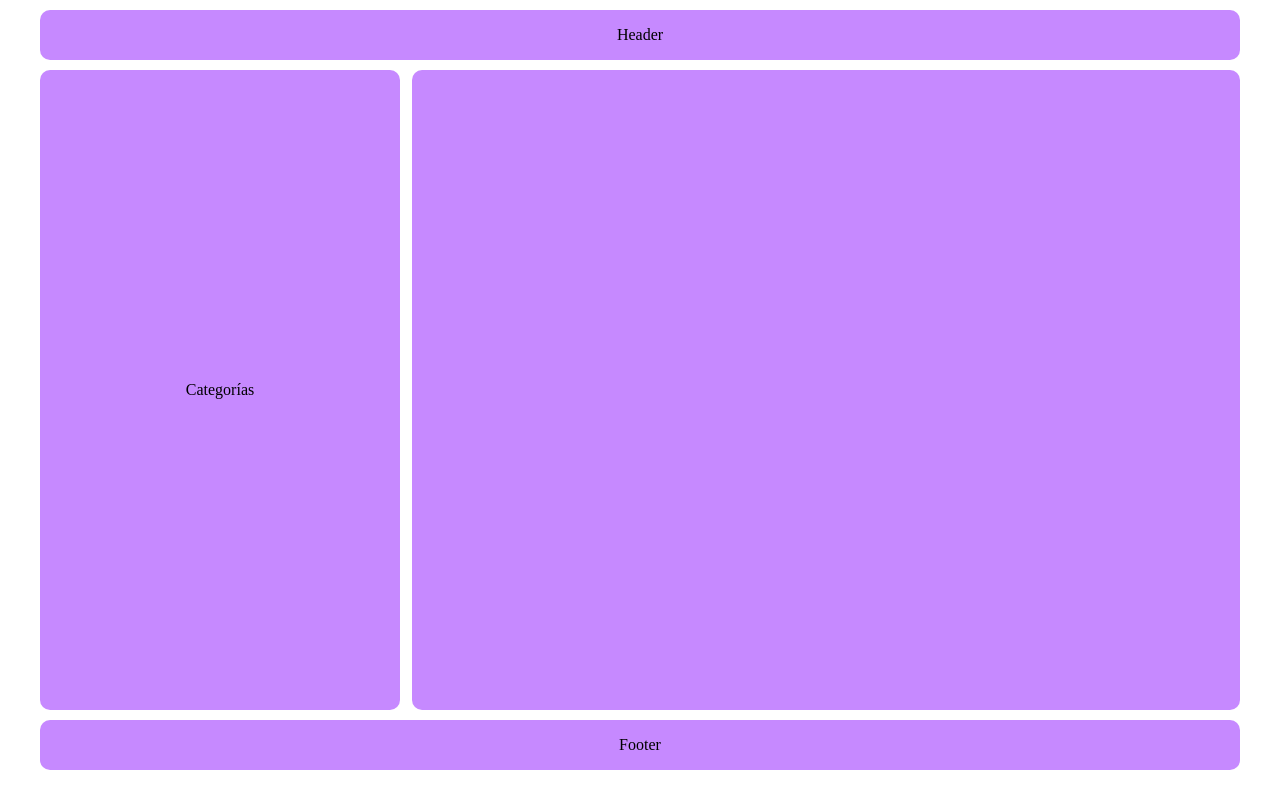
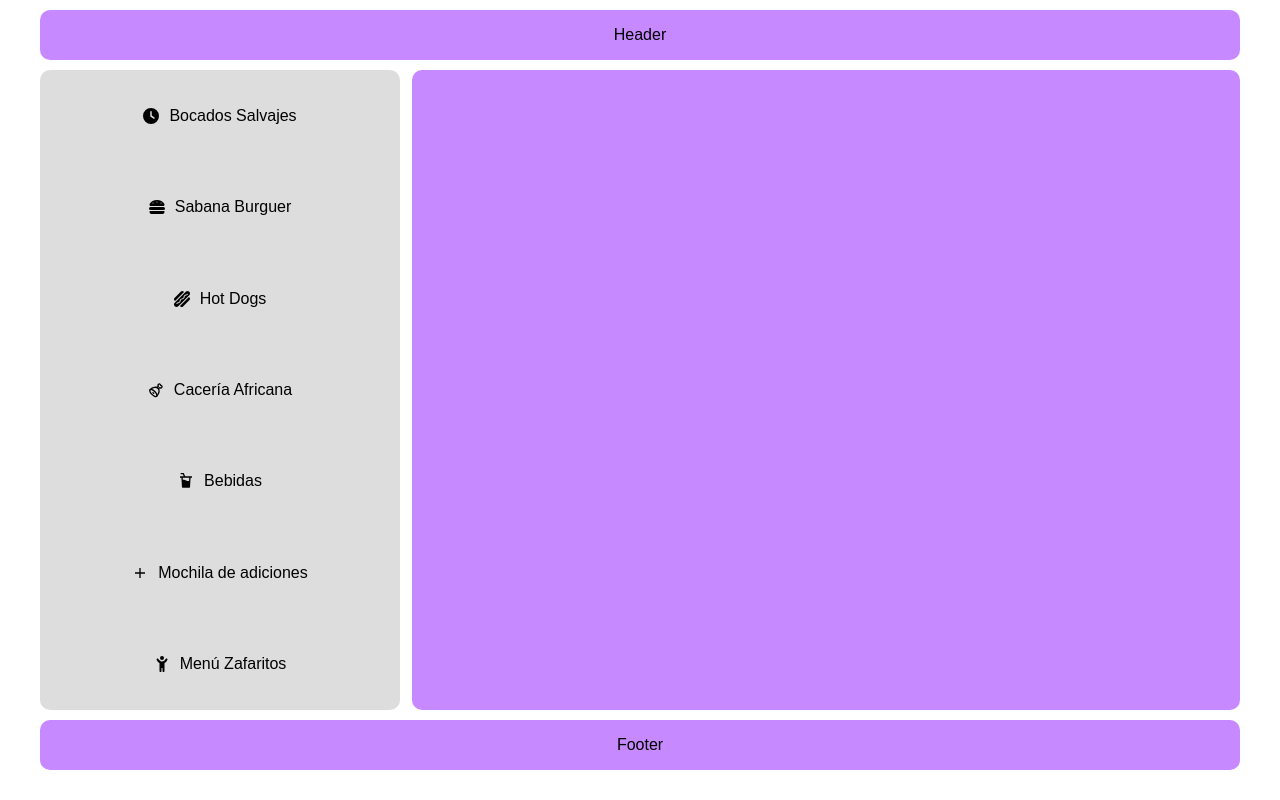
Before and after one commit to GeraldineRomer/test-react-git, a React (Vite) app: page / in a window 1280 px wide. Built offline with nearby package versions, Linux system fonts and the light colour scheme.

Commit message:
categories section ready

```diff
--- a/package.json
+++ b/package.json
@@ -10,8 +10,10 @@
     "preview": "vite preview"
   },
   "dependencies": {
+    "bootstrap": "^5.3.3",
     "react": "^18.3.1",
-    "react-dom": "^18.3.1"
+    "react-dom": "^18.3.1",
+    "react-icons": "^5.3.0"
   },
   "devDependencies": {
     "@eslint/js": "^9.9.0",
--- a/src/App.css
+++ b/src/App.css
@@ -2,6 +2,7 @@
   margin: 0;
   padding: 0;
   box-sizing: border-box;
+  font-family: Arial, sans-serif;
 }
 
 .header,
--- a/src/App.tsx
+++ b/src/App.tsx
@@ -1,8 +1,8 @@
 import { useState } from 'react'
 import './App.css'
-import Header from './components/header'
-import Main from './components/main'
-import Footer from './components/footer'
+import Header from './components/Header'
+import Main from './components/Main'
+import Footer from './components/Footer'
 
 function App() {
 
--- a/src/components/Main.tsx
+++ b/src/components/Main.tsx
@@ -1,10 +1,46 @@
 import React from 'react'
 import '../styles/Main.css';
+import { FaHamburger } from "react-icons/fa";
+import { FaHotdog } from "react-icons/fa6";
+import { TbMeat } from "react-icons/tb";
+import { RiDrinks2Fill } from "react-icons/ri";
+import { IoMdAdd } from "react-icons/io";
+import { FaChildReaching } from "react-icons/fa6";
+import { FaClock } from "react-icons/fa6";
 
 export default function Main() {
   return (
     <main className='main'>
-        <aside className='main__aside'>Categorías</aside>
+        <aside className='main__aside'>
+            <div className='main__aside__sections'>
+                <FaClock />
+                Bocados Salvajes
+            </div>
+            <div className='main__aside__sections'>
+                <FaHamburger />
+                Sabana Burguer
+            </div>
+            <div className='main__aside__sections'>
+                <FaHotdog />
+                Hot Dogs
+            </div>
+            <div className='main__aside__sections'>
+                <TbMeat />
+                Cacería Africana
+            </div>
+            <div className='main__aside__sections'>
+                <RiDrinks2Fill />
+                Bebidas
+            </div>
+            <div className='main__aside__sections'>
+                <IoMdAdd />
+                Mochila de adiciones
+            </div>
+            <div className='main__aside__sections'>
+                <FaChildReaching />
+                Menú Zafaritos
+            </div>
+        </aside>
         <section className='main__products'></section>
     </main>
   )
--- a/src/styles/Main.css
+++ b/src/styles/Main.css
@@ -3,16 +3,41 @@
     justify-content: space-between;
     margin-top: 10px;
     margin-bottom: 10px;
+
 }
 
 .main .main__aside{
     width: 30%;
-    background-color: rgb(198, 137, 255);
+    background-color: rgb(221, 221, 221);
     min-height: 80dvh;
     border-radius: 10px;
     display: flex;
+    justify-content: space-around;
+    align-items: center;
+    flex-direction: column;
+    transition: color 0.3s ease;
+}
+.main .main__aside .main__aside__sections:hover {
+    color: red;
+    /* background-image: linear-gradient(to left, rgba(0, 0, 0, 0), rgba(0, 0, 0, 0.5)); */
+}
+
+.main .main__aside .main__aside__sections{
+    text-align: center;
+    width: 100%;
+    cursor: pointer;
+    display: flex;
+    align-items: center;
     justify-content: center;
-    align-items: center;
+    gap: 10px;
+}
+
+i {
+    display: flex;
+    width: 20px;
+    height: 20px;
+    color: black;
+    font-size: 20px;
 }
 
 .main .main__products{
```
Also changed, not shown: 1 other file (tests, documents, lock files or other folders).
